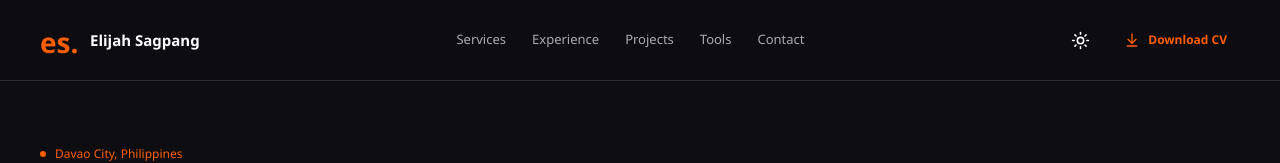
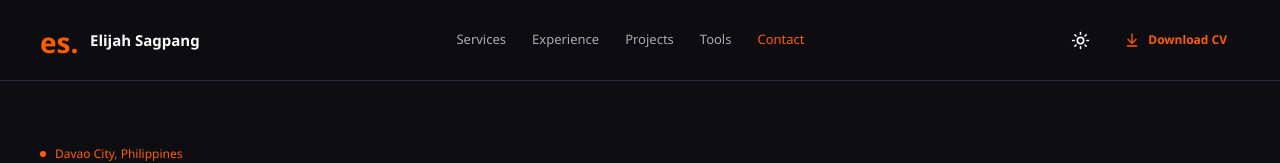
Before and after one commit to ejayssagpang/Portfolio-Website, a React (Vite) app: page / in a window 1280 px wide. Shown: the top 163 px of the page. Built offline with nearby package versions, Linux system fonts and the light colour scheme.

Commit message:
Highlight active navigation section and default to Services

```diff
--- a/app/page.tsx
+++ b/app/page.tsx
@@ -309,9 +309,21 @@ const credentials = [
   },
 ];
 
+const navigationItems = [
+  { id: "services", label: "Services" },
+  { id: "experience", label: "Experience" },
+  { id: "projects", label: "Projects" },
+  { id: "skills", label: "Tools" },
+  { id: "contact", label: "Contact" },
+] as const;
+
+type NavigationSection = (typeof navigationItems)[number]["id"];
+
 export default function Home() {
   const [theme, setTheme] = useState("dark");
   const [menuOpen, setMenuOpen] = useState(false);
+  const [activeSection, setActiveSection] =
+    useState<NavigationSection>("services");
   const projectDialog = useRef<HTMLDivElement>(null);
   const imageDialog = useRef<HTMLDivElement>(null);
   const [activeProject, setActiveProject] = useState<
@@ -329,6 +341,54 @@ export default function Home() {
 
     setTheme(nextTheme);
     document.documentElement.dataset.theme = nextTheme;
+  }, []);
+
+  useEffect(() => {
+    const sections = navigationItems
+      .map((item) => document.getElementById(item.id))
+      .filter((section): section is HTMLElement => section !== null);
+    let frame: number | null = null;
+
+    function updateActiveSection() {
+      frame = null;
+      const activationLine =
+        (document.querySelector(".site-header")?.getBoundingClientRect()
+          .bottom ?? 80) + 120;
+      let nextSection: NavigationSection = "services";
+      let nearestTop = -Infinity;
+
+      for (const section of sections) {
+        const top = section.getBoundingClientRect().top;
+        if (top <= activationLine && top >= nearestTop) {
+          nearestTop = top;
+          nextSection = section.id as NavigationSection;
+        }
+      }
+
+      if (
+        window.scrollY + window.innerHeight >=
+        document.documentElement.scrollHeight - 2
+      ) {
+        nextSection = "contact";
+      }
+      setActiveSection(nextSection);
+    }
+
+    function scheduleUpdate() {
+      if (frame === null)
+        frame = window.requestAnimationFrame(updateActiveSection);
+    }
+
+    scheduleUpdate();
+    window.addEventListener("scroll", scheduleUpdate, { passive: true });
+    window.addEventListener("resize", scheduleUpdate);
+    window.addEventListener("hashchange", scheduleUpdate);
+    return () => {
+      if (frame !== null) window.cancelAnimationFrame(frame);
+      window.removeEventListener("scroll", scheduleUpdate);
+      window.removeEventListener("resize", scheduleUpdate);
+      window.removeEventListener("hashchange", scheduleUpdate);
+    };
   }, []);
 
   useEffect(() => {
@@ -409,11 +469,18 @@ export default function Home() {
             id="nav-links"
             onClick={() => setMenuOpen(false)}
           >
-            <a href="#services">Services</a>
-            <a href="#experience">Experience</a>
-            <a href="#projects">Projects</a>
-            <a href="#skills">Tools</a>
-            <a href="#contact">Contact</a>
+            {navigationItems.map((item) => (
+              <a
+                key={item.id}
+                href={`#${item.id}`}
+                aria-current={
+                  activeSection === item.id ? "location" : undefined
+                }
+                onClick={() => setActiveSection(item.id)}
+              >
+                {item.label}
+              </a>
+            ))}
             <a
               className="mobile-cv"
               href="/elijah-sagpang-cv.pdf"
@@ -529,7 +596,11 @@ export default function Home() {
         </div>
       </div>
 
-      <section className="tools-section" id="skills">
+      <section
+        className="tools-section"
+        id="skills"
+        onPointerEnter={() => setActiveSection("skills")}
+      >
         <div className="container">
           <div className="section-heading centered">
             <p className="section-kicker">The toolkit</p>
@@ -573,7 +644,11 @@ export default function Home() {
         </div>
       </section>
 
-      <section className="section" id="services">
+      <section
+        className="section"
+        id="services"
+        onPointerEnter={() => setActiveSection("services")}
+      >
         <div className="container">
           <div className="section-heading centered">
             <p className="section-kicker">01 / Expertise</p>
@@ -607,7 +682,11 @@ export default function Home() {
         </div>
       </section>
 
-      <section className="section muted" id="experience">
+      <section
+        className="section muted"
+        id="experience"
+        onPointerEnter={() => setActiveSection("experience")}
+      >
         <div className="container">
           <div className="section-heading centered">
             <p className="section-kicker">02 / Career</p>
@@ -635,7 +714,11 @@ export default function Home() {
         </div>
       </section>
 
-      <section className="section" id="projects">
+      <section
+        className="section"
+        id="projects"
+        onPointerEnter={() => setActiveSection("projects")}
+      >
         <div className="container">
           <div className="section-heading centered">
             <p className="section-kicker">03 / Selected work</p>
@@ -788,7 +871,11 @@ export default function Home() {
         </div>
       </section>
 
-      <section className="section contact-section" id="contact">
+      <section
+        className="section contact-section"
+        id="contact"
+        onPointerEnter={() => setActiveSection("contact")}
+      >
         <div className="container contact-grid">
           <div>
             <p className="section-kicker">05 / Let&apos;s connect</p>
--- a/app/portfolio.css
+++ b/app/portfolio.css
@@ -151,12 +151,14 @@ svg {
 }
 .nav-links a {
   padding-block: 12px;
+  transition: color 0.18s ease;
 }
 .nav-links .mobile-cv {
   display: none;
 }
-.nav-links a:hover {
-  color: var(--accent);
+.nav-links a:hover,
+.nav-links a[aria-current="location"] {
+  color: var(--primary);
 }
 .nav-actions {
   display: flex;
```
